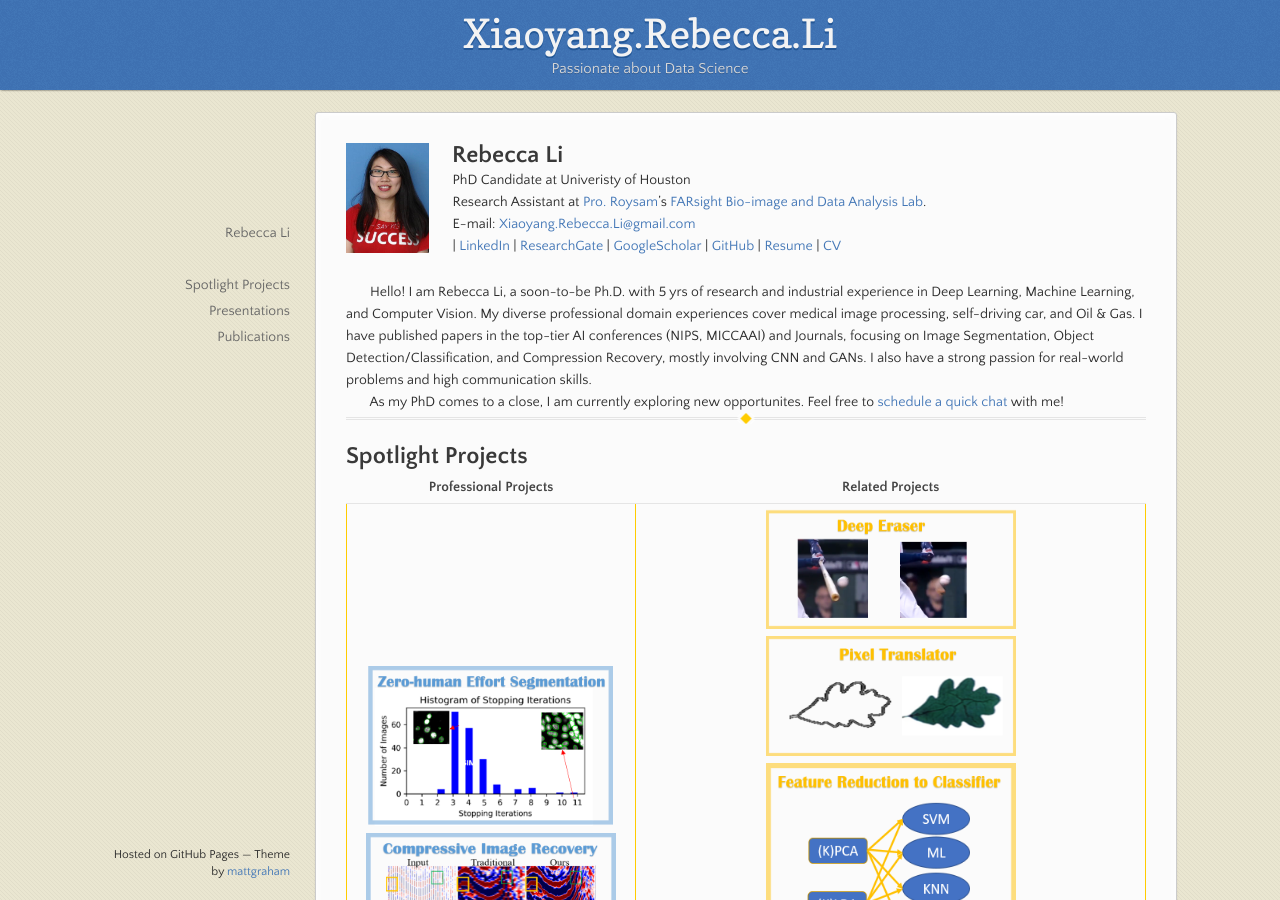
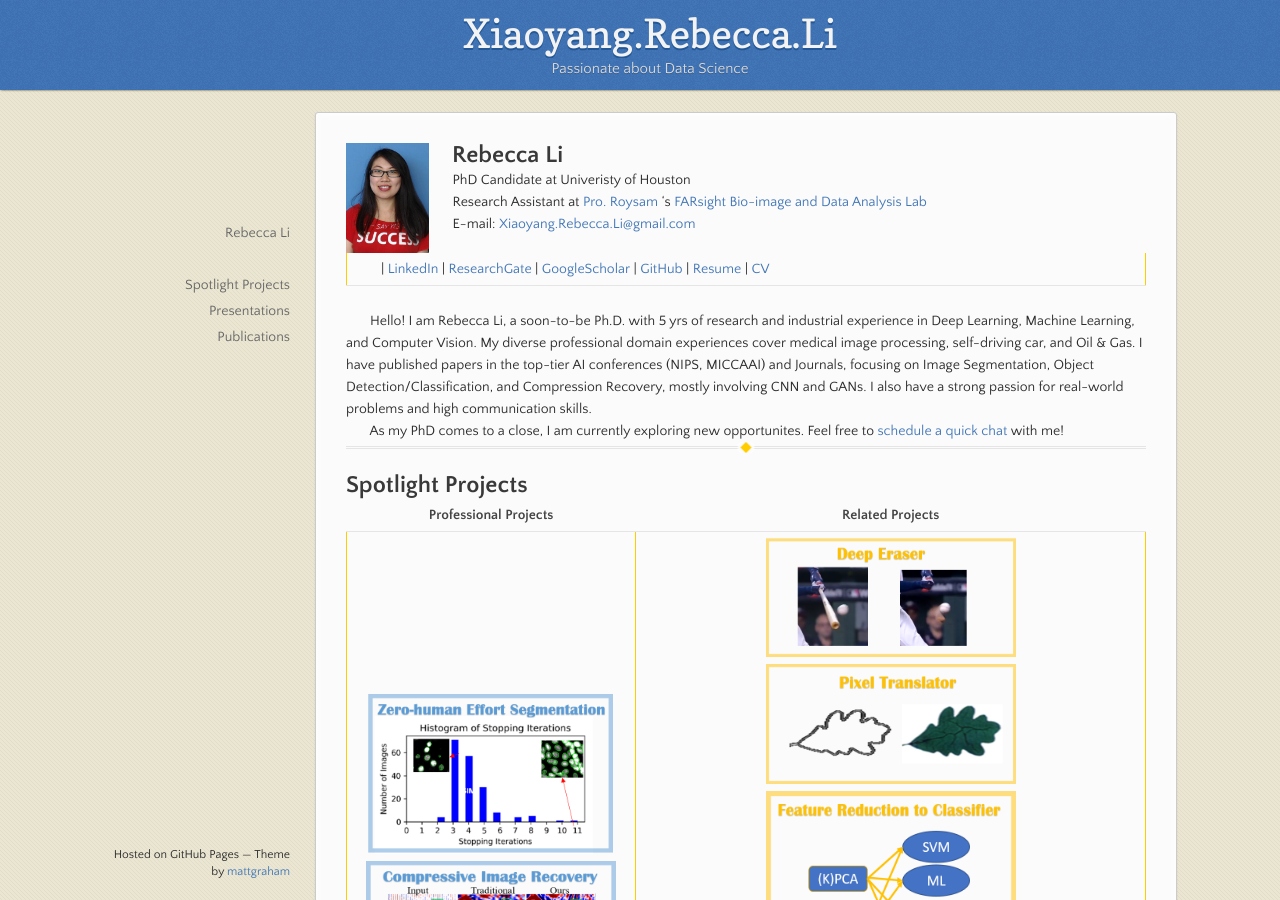
Before and after one commit to Xiaoyang-Rebecca/xiaoyang-rebecca.github.io, a Jekyll site: the page built from index.md, in a window 1280 px wide and 900 px high. Built offline with Jekyll 4.4.1, drawn with Linux system fonts in a browser that asks for light colours; our own code applies the rules of GitHub Pages for plain Markdown files.

```diff
--- a/index.md
+++ b/index.md
@@ -3,11 +3,11 @@
 ## &nbsp;&nbsp;&nbsp;&nbsp;Rebecca Li
 &nbsp;&nbsp;&nbsp;&nbsp;&nbsp;&nbsp; PhD Candidate at Univeristy of Houston
 
-&nbsp;&nbsp;&nbsp;&nbsp;&nbsp;&nbsp; Research Assistant at [Pro. Roysam](http://www.ee.uh.edu/faculty/roysam)'s [FARsight Bio-image and Data Analysis Lab](https://github.com/RoysamLab).
+&nbsp;&nbsp;&nbsp;&nbsp;&nbsp;&nbsp; Research Assistant at [Pro. Roysam](http://www.ee.uh.edu/faculty/roysam) 's [FARsight Bio-image and Data Analysis Lab](https://github.com/RoysamLab)
 
 &nbsp;&nbsp;&nbsp;&nbsp;&nbsp;&nbsp;  E-mail:   [ Xiaoyang.Rebecca.Li@gmail.com](Xiaoyang.Rebecca.Li@gmail.com)
 
-&nbsp;&nbsp;&nbsp;&nbsp;&nbsp;&nbsp;  \| [LinkedIn](https://www.linkedin.com/in/xiaoyang-rebecca-li/?locale=en_US)  \|  [ ResearchGate](http://researchgate.net/profile/Xiaoyang_Li14) \| [GoogleScholar](https://scholar.google.com/citations?user=k7iInwsAAAAJ&hl=en&authuser=1) \|   [ GitHub](http://github.com/Xiaoyang-Rebecca )  \|  [Resume](https://drive.google.com/file/d/1AqTIN5ngXO2XvUkUiquYS0eQGJKQD13H/view?usp=sharing) \| [CV](https://drive.google.com/file/d/1GISMSJX7aX8DWCvCO4BUydboSVZmYbit/view?usp=sharing)
+&nbsp;&nbsp;&nbsp;&nbsp;&nbsp;&nbsp;  \| [LinkedIn](https://www.linkedin.com/in/xiaoyang-rebecca-li/?locale=en_US)  \|  [ ResearchGate](http://researchgate.net/profile/Xiaoyang_Li14) \| [GoogleScholar](https://scholar.google.com/citations?user=k7iInwsAAAAJ&hl=en&authuser=1) \|   [ GitHub](http://github.com/Xiaoyang-Rebecca )  \|  [Resume](https://drive.google.com/file/d/1AqTIN5ngXO2XvUkUiquYS0eQGJKQD13H/view?usp=sharing) \| [CV](https://drive.google.com/file/d/1GISMSJX7aX8DWCvCO4BUydboSVZmYbit/view?usp=sharing) |
 
 ###  &nbsp;
 &nbsp;&nbsp;&nbsp;&nbsp;&nbsp;&nbsp; Hello! I am Rebecca Li, a soon-to-be Ph.D. with 5 yrs of research and industrial experience in Deep Learning, Machine Learning, and Computer Vision. My diverse professional domain experiences cover medical image processing, self-driving car, and Oil & Gas. I have published papers in the top-tier AI conferences (NIPS, MICCAAI) and Journals, focusing on Image Segmentation, Object Detection/Classification, and Compression Recovery, mostly involving CNN and GANs. I also have a strong passion for real-world problems and high communication skills.
```
